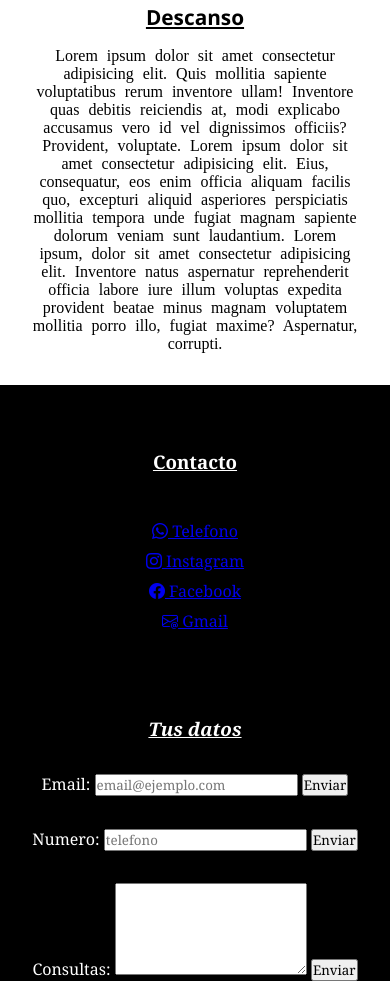
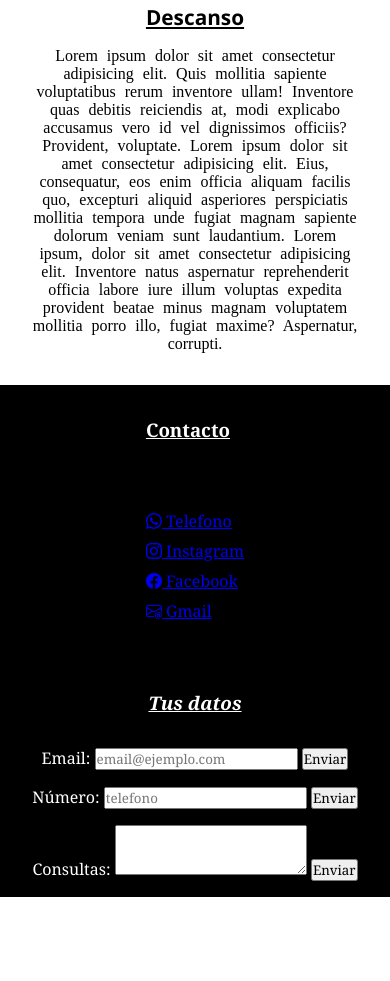
Before and after one commit to DiegoG1999/proyecto-coder, a website: page index.html in a window 390 px wide. Shown: the part 2205-3186 px from the top of the page. After the commit the page ends 3102 px from the top, so only its background shows below. Drawn offline with nearby package versions, Linux system fonts and the light colour scheme.

Commit message:
index-final

```diff
--- a/index.html
+++ b/index.html
@@ -82,7 +82,8 @@
             <article>
                 <div class="cuerpo__div">
                     <h2>Entrenamiento</h2>
-                    <p class="cuerpo__parrafo__2">Lorem ipsum dolor sit amet consectetur adipisicing elit. Illum corporis
+                    <p class="cuerpo__parrafo__2">Lorem ipsum dolor sit amet consectetur adipisicing elit. Illum
+                        corporis
                         esse, velit numquam ex
                         temporibus doloremque commodi pariatur quos. Dignissimos, vitae architecto recusandae deserunt
                         aliquid dicta impedit iste voluptatum! Minima. Lorem ipsum dolor sit amet consectetur
@@ -127,40 +128,40 @@
             <div class="contenedor__contacto">
                 <h3 class="h3__contacto">Contacto</h3>
                 <ul class="contenedor__lista">
-                    <li class="contenedor__item1"> <a href="https://www.whatsapp.com" target="_blank">
+                    <li class="contenedor__item"> <a href="https://www.whatsapp.com" target="_blank">
                             <i class="bi-whatsapp"></i>
                             Telefono
                         </a></li>
-                    <li class="contenedor__item2"> <a href="https://www.instagram.com" target="_blank">
+                    <li class="contenedor__item"> <a href="https://www.instagram.com" target="_blank">
                             <i class="bi-instagram"></i>
                             Instagram
                         </a></li>
-                    <li class="contenedor__item3"> <a href="https://www.facebook.com" target="_blank">
+                    <li class="contenedor__item"> <a href="https://www.facebook.com" target="_blank">
                             <i class="bi-facebook"></i>
                             Facebook
                         </a></li>
-                    <li class="contenedor__item4"> <a href="https://www.gmail.com" target="_blank">
+                    <li class="contenedor__item"> <a href="https://www.gmail.com" target="_blank">
                             <i class="bi-envelope-at"></i>
                             Gmail
                         </a></li>
             </div>
 
-            <div >
+            <div class="contenedor__div">
                 <h3 class="h3__datos">Tus datos</h3>
-                <form class="formulario" action="">
-                    <div class="form_item">
+                <form class="contenedor__formulario" action="">
+                    <div class="form__item">
                         <label for="email">Email:</label>
                         <input type="email" placeholder="email@ejemplo.com">
                         <input type="submit" value="Enviar">
                     </div>
-                    <div class="form_item">
-                        <label for="number">Numero:</label>
+                    <div class="form__item">
+                        <label for="number">Número:</label>
                         <input type="number" placeholder="telefono">
                         <input type="submit" value="Enviar">
                     </div>
-                    <div class="form_item">
+                    <div class="form__item">
                         <label for="consultas">Consultas:</label>
-                        <textarea class="form_item__1" name="Consultas" id="consultas" cols="30" rows="5"></textarea>
+                        <textarea class="form__item__1" name="Consultas" id="consultas" cols="30" rows="5"></textarea>
                         <input type="submit" value="Enviar">
                     </div>
                 </form>
--- a/scss/components/_footer.scss
+++ b/scss/components/_footer.scss
@@ -1,4 +1,3 @@
-
 footer {
     background-color: black;
     color: white;
@@ -8,12 +7,18 @@ footer {
 .contenedor {
     display: flex;
     justify-content: space-around;
+    align-items: center;
 
+}
+
+.contenedor__lista {
+    list-style-type: none;
+    line-height: 30px;
+    color: white;
 }
 
 
 .h3_contacto {
-    margin-top: 2rem;
     font-family: Arial, Helvetica, sans-serif;
     font-style: italic;
     text-decoration: underline;
@@ -22,31 +27,19 @@ footer {
 }
 
 .h3__datos {
-    margin-top: 1rem;
     padding: 1rem;
     text-decoration: underline;
     font-style: italic;
     text-align: center;
 }
 
-.contenedor__lista {
-    margin-top: 10px;
-    list-style-type: none;
-    line-height: 30px;
-    color: white;
+
+
+.form__item {
+    text-align: center;
+    padding-bottom: 1rem;
 }
-
-.form__1 {
-    text-align: center;
-    padding: 1rem;
+.form__item__1{
+    width: 200px;
+    height: 50px;
 }
-
-.form__2 {
-    text-align: center;
-    padding: 1rem;
-}
-
-.form__3 {
-    text-align: center;
-    padding: 1rem;
-}
--- a/scss/pages/_index.scss
+++ b/scss/pages/_index.scss
@@ -149,17 +149,15 @@ h2 {
 
     .contenedor {
         flex-direction: column;
+    }
+
+    .contenedor__lista {
+        padding: 2rem;
         align-items: center;
     }
 
-    .contenedor__contacto {
-        padding: 2rem;
-        text-align: center;
-
-    }
 
     .h3__contacto {
-        text-align: center;
         padding: 2rem;
         text-decoration: underline;
     }
@@ -170,24 +168,19 @@ h2 {
         text-decoration: underline;
     }
 
-    .formulario {
+    .contenedor__formulario {
         display: flex;
         flex-direction: column;
-        text-align: center;
-        gap: 2rem;
-
-
+        align-items: center;
     }
 
-    .form_item {
+    .form__item {
         padding-left: 2rem;
         padding-right: 2rem;
-
     }
 
-    .form_item__1 {
+    .form__item__1 {
         width: 12rem;
-
     }
 
 
```
Also changed, not shown: css/styles.css, 1 other file.
